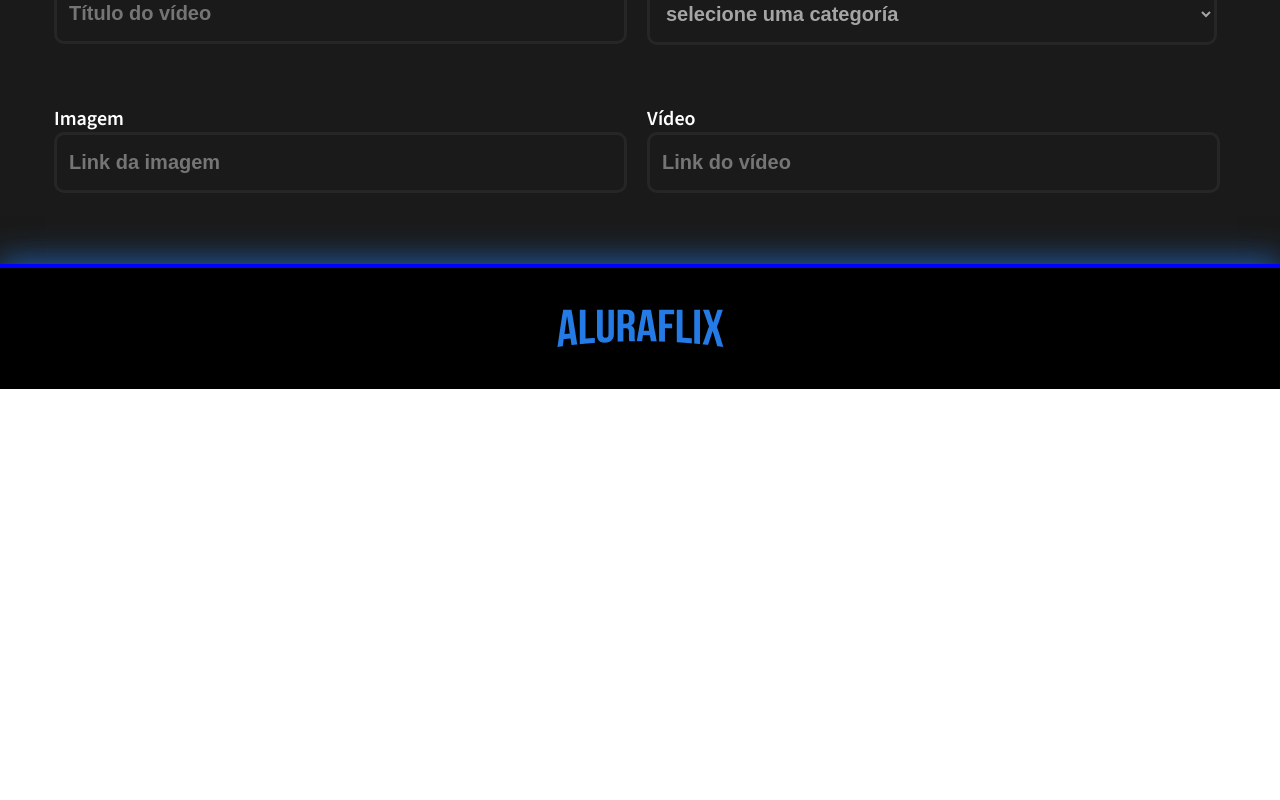
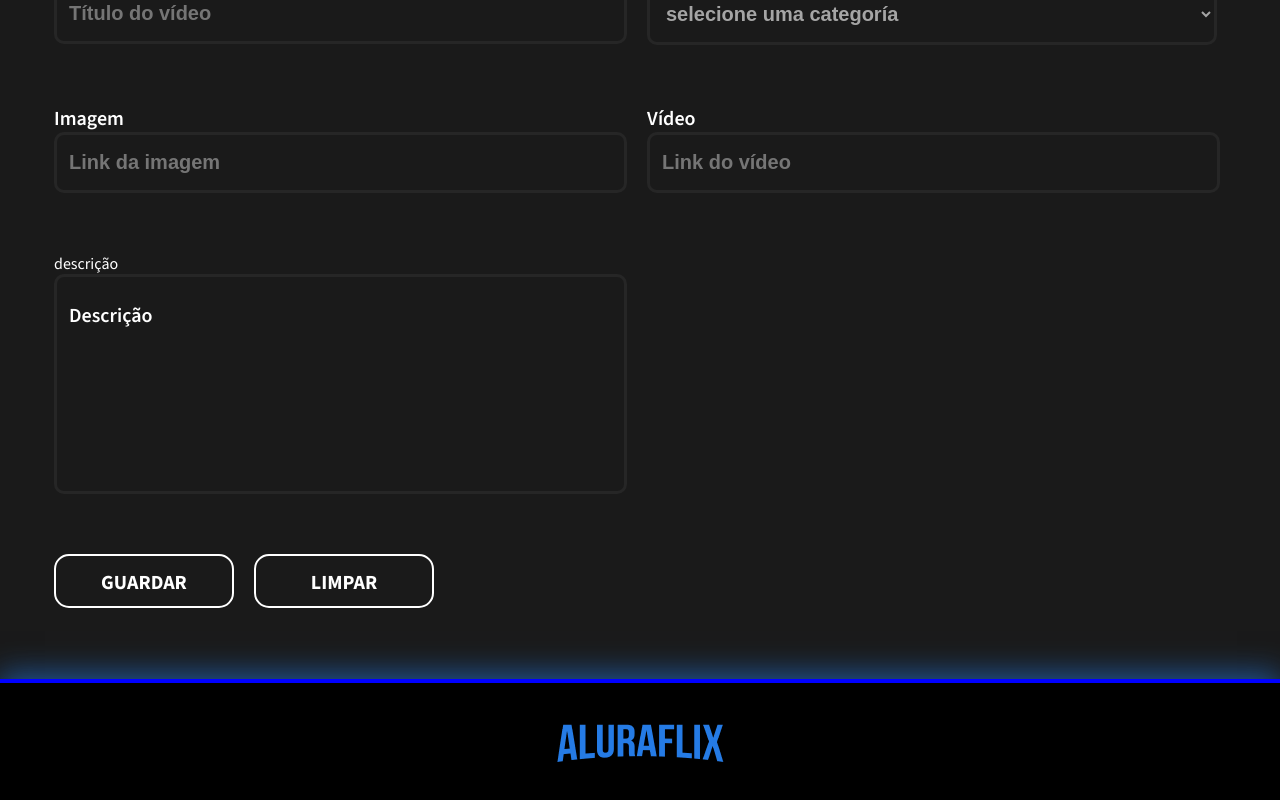
Before and after one commit to Moiseis-Cruz/aluraflix, a React (Vite) app: page /form in a window 1280 px wide. Shown: the part 520-1320 px from the top of the page. Before the commit the page ends 909 px from the top, so only its background shows below. Built offline with nearby package versions, Linux system fonts and the light colour scheme.

Commit message:
I imported the Button and CommentBox components.

```diff
--- a/src/components/Form/index.jsx
+++ b/src/components/Form/index.jsx
@@ -1,6 +1,8 @@
 import styled from "styled-components";
 import DropDown from "../DropDown";
 import TextInput from "../TextInput";
+import Button from "../Button";
+import CommentBox from "../CommentBox";
 
 const ContainerForm = styled.form`
     width: 1172px;
@@ -33,6 +35,10 @@
                 <DropDown label="Categoria" teams={team} />
                 <TextInput label="Imagem" placeholder="Link da imagem" />
                 <TextInput label="Vídeo" placeholder="Link do vídeo" />
+                <CommentBox />
+
+                <Button>GUARDAR</Button>
+                <Button>LIMPAR</Button>
             </div>
         </ContainerForm>
     )
```
